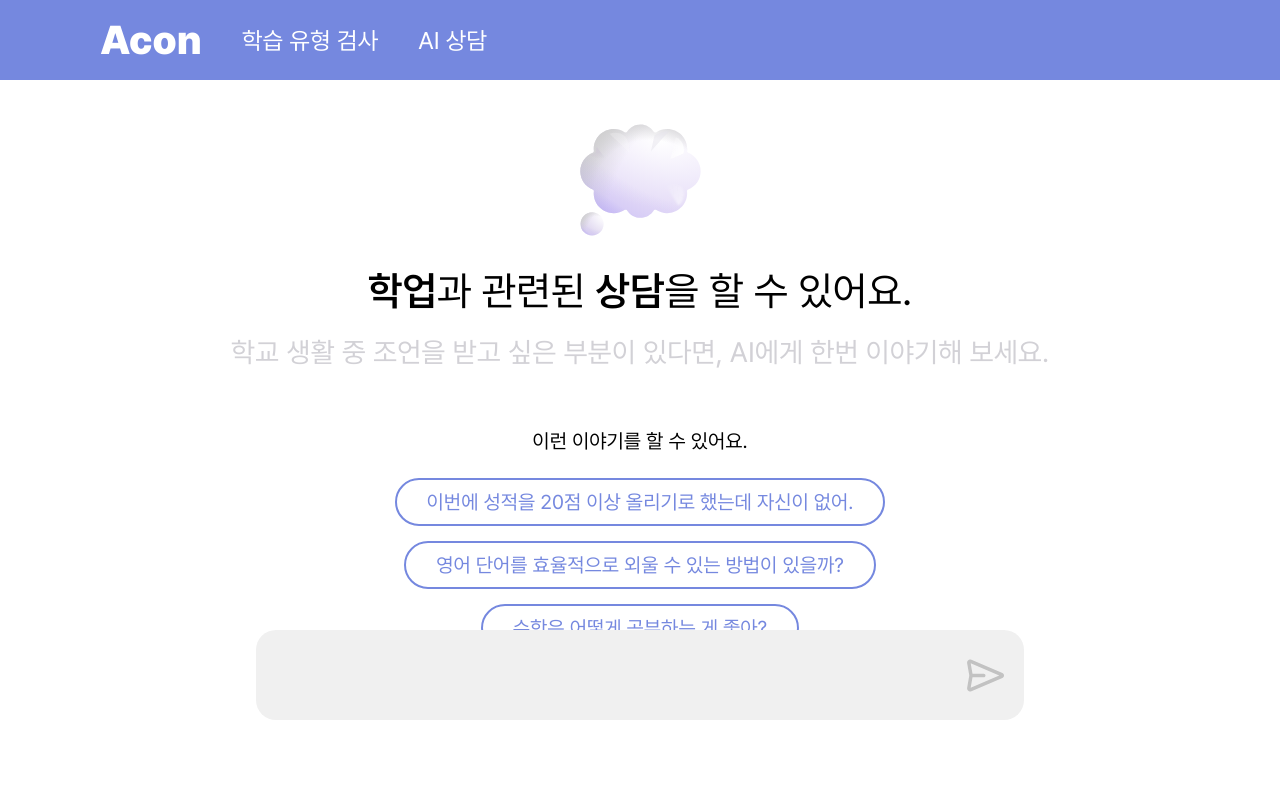
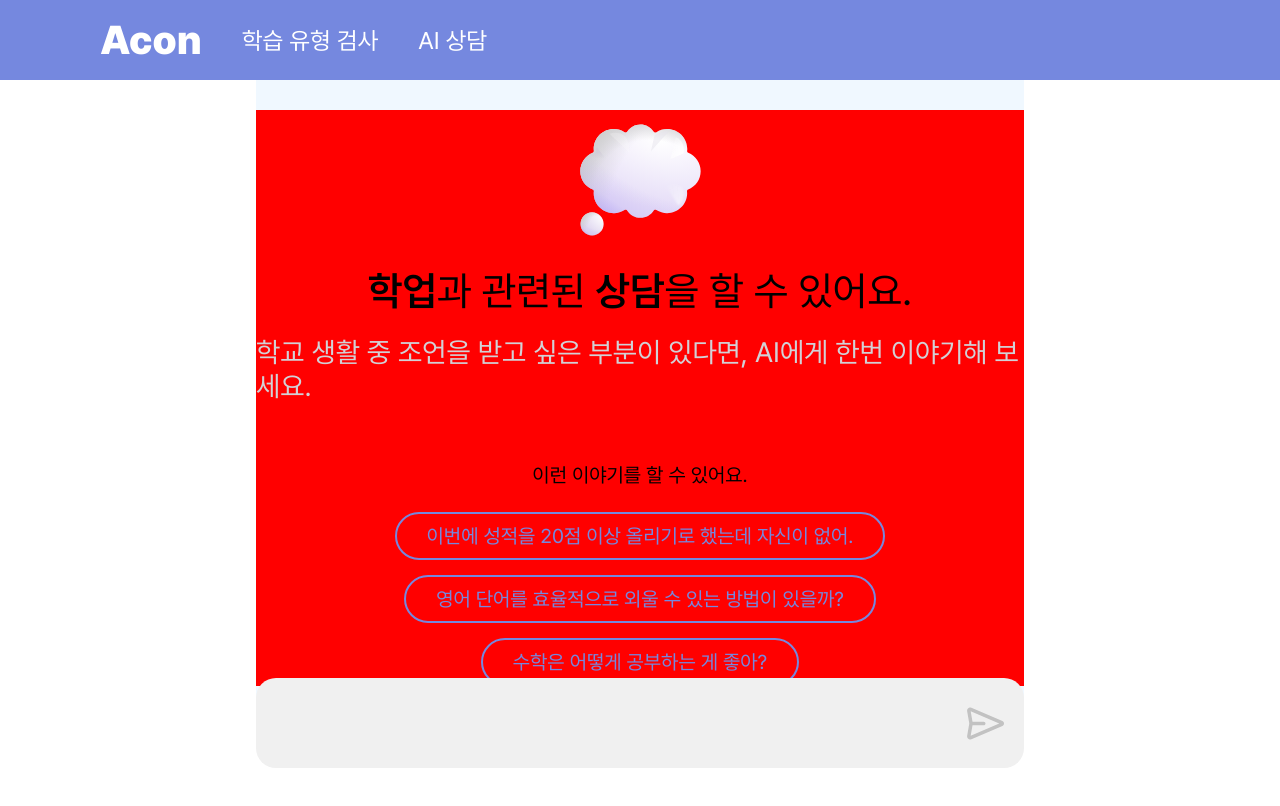
Before and after one commit to Jobfair-receive/Front, a React (Create React App) app: page /chat in a window 1280 px wide. Shown: the top 806 px of the page. Built offline with nearby package versions, Linux system fonts and the light colour scheme.

Commit message:
FIX :: json 데이터 수정

```diff
--- a/src/pages/Chat/Chat.jsx
+++ b/src/pages/Chat/Chat.jsx
@@ -35,6 +35,7 @@ export default function Chat() {
       };
 
     return (
+        <div style={{margin: "0px 20%", height:"100%"}}>
         <S.Wrapper>
             {!isStarted ? (
             <S.StartInfo>
@@ -51,12 +52,16 @@ export default function Chat() {
 
            </S.StartInfo>
             ) : (
+            <S.MessageContainer>
+            {
                 chatList.map((msg, index) => (
                     <S.Message key={index} sender={(index % 2)&&"user"}>
                         {index % 2 === 0 ?  "You" :"Bot"}
                         : {msg}
                     </S.Message>
-                  ))
+                ))
+            }
+            </S.MessageContainer>
             )}
             <S.ChatBox>
                 <S.ChatInput
@@ -67,5 +72,6 @@ export default function Chat() {
                 <S.Airplane alt="비행기" src={SendEmoji} onClick={handleSubmit}/>
             </S.ChatBox>
         </S.Wrapper>
+        </div>
     );
 }
--- a/src/pages/Chat/Chat.style.js
+++ b/src/pages/Chat/Chat.style.js
@@ -2,21 +2,22 @@ import styled from "styled-components";
 
 export const Wrapper = styled.div`
     width: 100%;
-    height: calc(100% - 80px);
+    height: calc(100% - 170px);
     display: flex;
     flex-direction: column;
     align-items: center;
+    background-color: aliceblue;
 `;
 
 export const StartInfo = styled.div`
     margin-top: 30px;
-    height: 100%;
+    background-color: red;
     display: flex;
     justify-content: center;
     flex-direction: column;
     align-items: center;
     gap: 20px;
-    margin-bottom: 10rem;
+    margin-bottom: 1rem;
 `
 
 export const Goorm = styled.img`
@@ -58,7 +59,7 @@ export const ChatBox = styled.div`
     align-items: center;
     width: 60%;
     min-width: 600px;
-    margin-bottom: 80px;
+    margin-bottom: 2rem;
     position: fixed;
     bottom: 0;
 `
@@ -81,6 +82,13 @@ export const Airplane = styled.img`
     right: 20px;
 `
 
+export const MessageContainer = styled.div`
+    display: flex;
+    width: 100%;
+    flex-direction: column;
+    background-color: aliceblue;
+`;
+
 export const Message = styled.p`
   color: ${props => props.sender === 'user' ? 'blue' : 'red'};
 `;
--- a/src/pages/Test/Test.jsx
+++ b/src/pages/Test/Test.jsx
@@ -24,18 +24,32 @@ export default function Test(){
         setSelectedTestPart(index+1);
     };
 
+    // const AddIf = (index, IfYes, IfNo) => {
+    //     setAnswers({
+    //         ...answers,
+    //         [index]: {
+    //             IfYes: IfYes,
+    //             IfNo: IfNo
+    //         }
+    //     });
+    // };
+
     const [answers, setAnswers] = useState({});
 
     const handleRadioChange = (index) => (event) => {
         setAnswers({
             ...answers,
-            [index]: event.target.value,
+            [index]: {
+                value: event.target.value,
+                IfYes: Question[index].IfYes,
+                IfNo: Question[index].IfNo
+            }
         });
     };
 
     const TestSubmit = async () => {
         const postData = JSON.stringify(answers);
-        console.log(postData);
+        // console.log(postData);
         try {
             const data = {
               ...postData,
@@ -61,21 +75,23 @@ export default function Test(){
                 .slice(pageVisited, pageVisited + userPage)
                 .map((question, index) => (
                 <S.TestPart key={index}
-                    onClick={() => handleTestPartClick(index)}
+                    onClick={(index)=>{
+                        handleTestPartClick(index)
+                     }
+                    }
                     selected={selectedTestPart === index}
                 >
-                    <S.Question>{pageVisited+index+1}. {question}</S.Question>
+                    <S.Question>{pageVisited+index+1}. {question.QuestionContents}</S.Question>
                     <S.Radios>
                         {["1", "2", "3", "4", "5"].map(value => (
-                            <S.Label
-                                borderColor={value < 3 ? "#CD6B73" :   value == 3 ?  "gray" : "#7588DF"}
+                            <S.Label key={value}
+                                borderColor={value < 3 ? "#CD6B73" :   value === 3 ?  "gray" : "#7588DF"}
                             >
                                 <S.Input
-                                    Size={value === "5" || value === "1" ? '110px' : value === "4" || value === "2" ? '80px' : '50px'}
+                                    size={value === "5" || value === "1" ? '110px' : value === "4" || value === "2" ? '80px' : '50px'}
                                     type="radio"
                                     name={`contact${pageVisited+index}`}
                                     value={value}
-                                    checked={answers[pageVisited+index] === value}
                                     onChange={handleRadioChange(pageVisited+index)}
                                 />
                                 <S.Span>{value === "5" ? "매우 그렇지 않다." : value === "1" ? "매우 그렇다." : ""}</S.Span>
--- a/src/pages/Test/Test.style.js
+++ b/src/pages/Test/Test.style.js
@@ -86,8 +86,8 @@ export const Label = styled.label`
 `
 
 export const Input = styled.input`
-    width: ${props => props.Size};
-    height: ${props => props.Size};
+    width: ${props => props.size};
+    height: ${props => props.size};
 `
 
 export const Span = styled.span`
```
